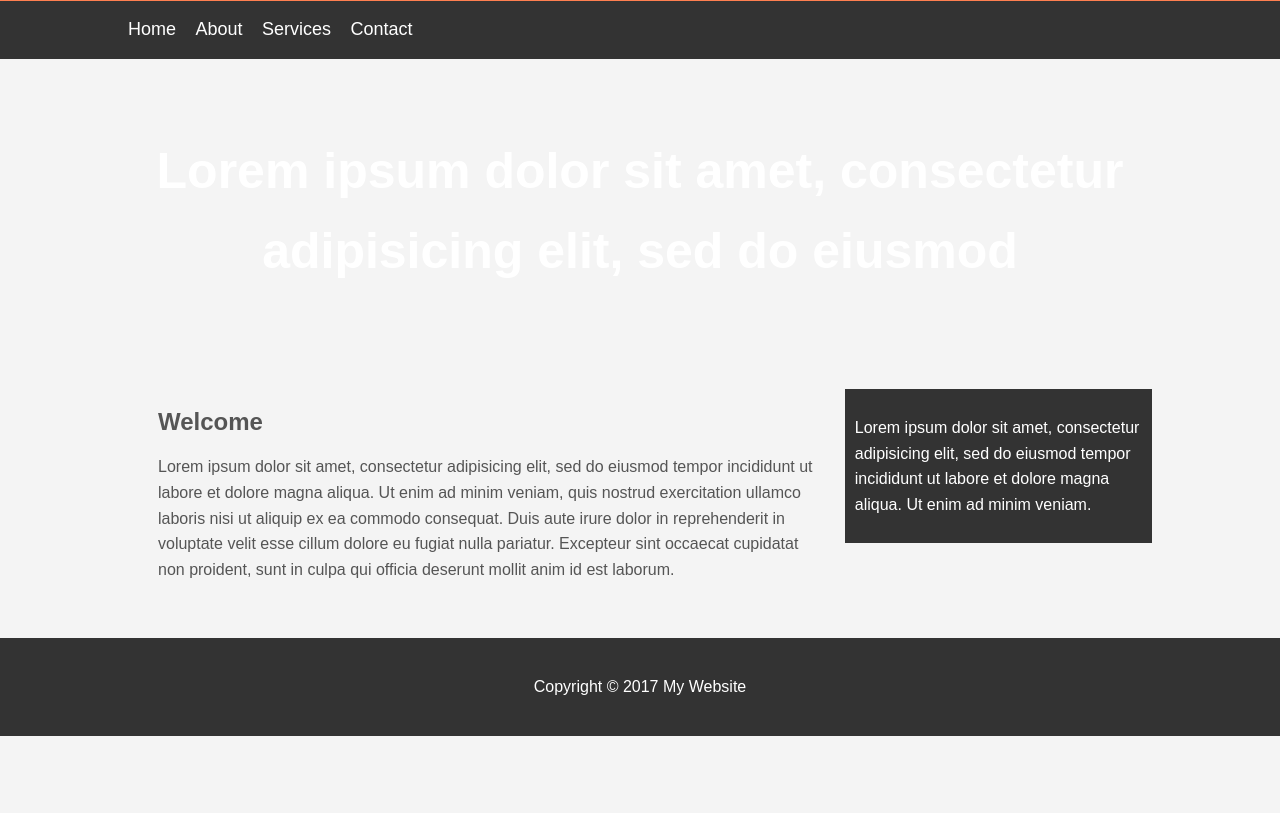
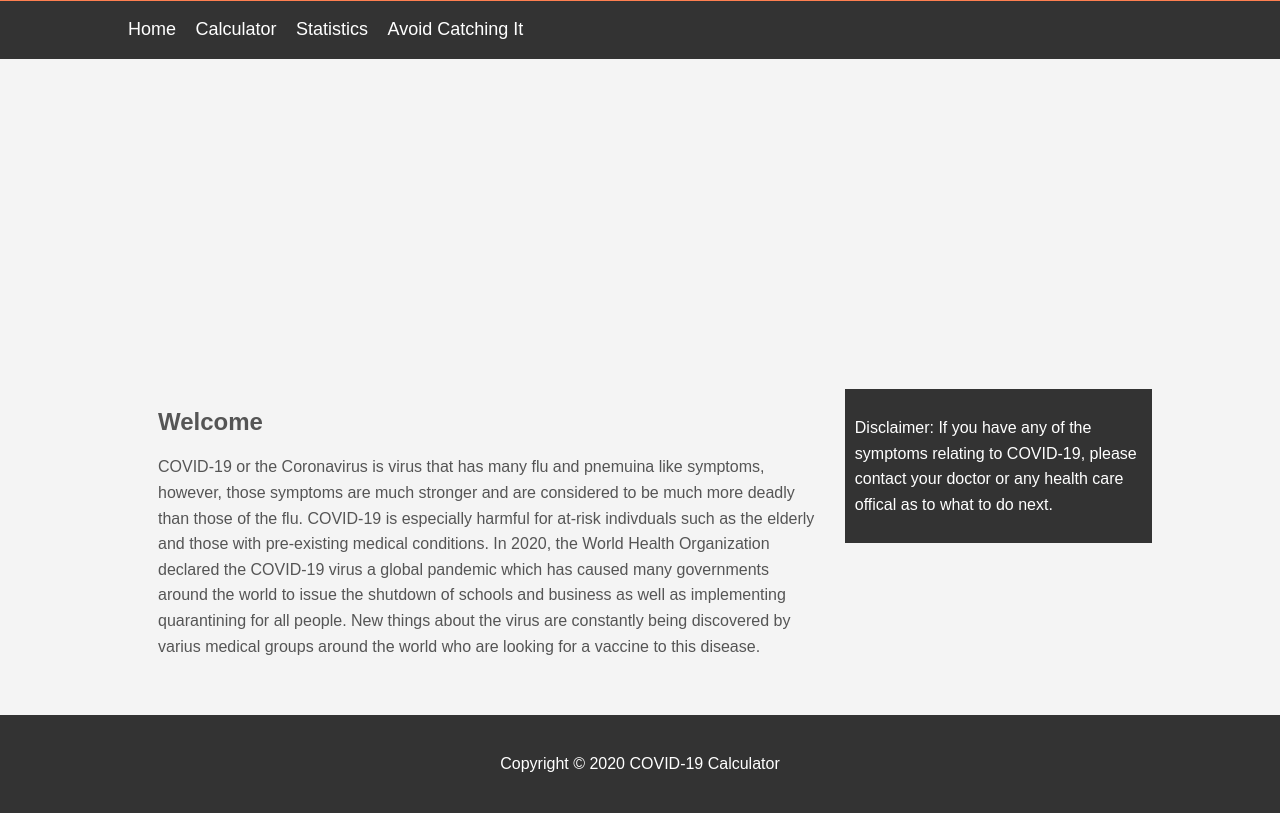
Before and after one commit to aallii009/CSE405, a plain HTML site: page mywebsite/index.html in a window 1280 px wide. Shown: the part 67-880 px from the top of the page. Before the commit the page ends 803 px from the top, so only its background shows below. Drawn offline with Linux system fonts and the light colour scheme.

Commit message:
Fixed html file

```diff
--- a/mywebsite/index.html
+++ b/mywebsite/index.html
@@ -1,51 +1,45 @@
 <!DOCTYPE html>
 <html>
 <head>
-	<title>My Website</title>
+	<title>COVID-19 Statistics and Calculator</title>
 	<link rel="stylesheet" type="text/css" href="css/style.css">
 </head>
 <body>
 	<header id="main-header">
 		<div class="container">
-			<h1>My Website</h1>
+			<h1>COVID-19 Statistics and Calculator</h1>
 	    </div>
 	</header>
 	<nav id="navbar">
 		<div class="container">
 			<ul>
 				<li><a href="#">Home</a></li>
-				<li><a href="#">About</a></li>
-				<li><a href="#">Services</a></li>
-				<li><a href="#">Contact</a></li>
+				<li><a href="#">Calculator</a></li>
+				<li><a href="#">Statistics</a></li>
+				<li><a href="#">Avoid Catching It</a></li>
 			</ul>
 	    </div>
 	</nav>
 	<section id="showcase">
 		<div class="container">
-			<h1>Lorem ipsum dolor sit amet, consectetur adipisicing elit, sed do eiusmod
+			<h1>
 			</h1>
 	</section>
 	<div class="container">
 		<section id="main">
 			<h1>Welcome</h1>
-			<p>Lorem ipsum dolor sit amet, consectetur adipisicing elit, 	sed do eiusmod
-			tempor incididunt ut labore et dolore magna aliqua. Ut enim ad minim veniam,
-			quis nostrud exercitation ullamco laboris nisi ut aliquip ex ea commodo
-			consequat. Duis aute irure dolor in reprehenderit in voluptate velit esse
-			cillum dolore eu fugiat nulla pariatur. Excepteur sint occaecat cupidatat non
-			proident, sunt in culpa qui officia deserunt mollit anim id est laborum.
+			<p>COVID-19 or the Coronavirus is virus that has many flu and pnemuina like symptoms, however, those symptoms are much stronger and are considered to be much more deadly than those of the flu. COVID-19 is especially harmful for at-risk indivduals such as the elderly and those with pre-existing medical conditions. In 2020, the World Health Organization declared the COVID-19 virus a global pandemic which has caused many governments around the world to issue the shutdown of schools and business as well as implementing quarantining for all people. New things about the virus are constantly being discovered by varius medical groups around the world who are looking for a vaccine to this disease.
 	    	</p>
 		</section>
 
 		<aside id="sidebar">
-    		<p>Lorem ipsum dolor sit amet, consectetur adipisicing elit, sed do eiusmod
-    		tempor incididunt ut labore et dolore magna aliqua. Ut enim ad minim veniam.
+    		<p>Disclaimer: If you have any of the symptoms relating to COVID-19, please contact your doctor or any health care offical as to what to do next.
     		</p>
 		</aside>
 	</div>
 
     <footer id="main-footer">
-    	<p>Copyright &copy; 2017 My Website</p>
+    	<p>Copyright &copy; 2020 COVID-19 Calculator</p>
     </footer>
 
 </body>
```
